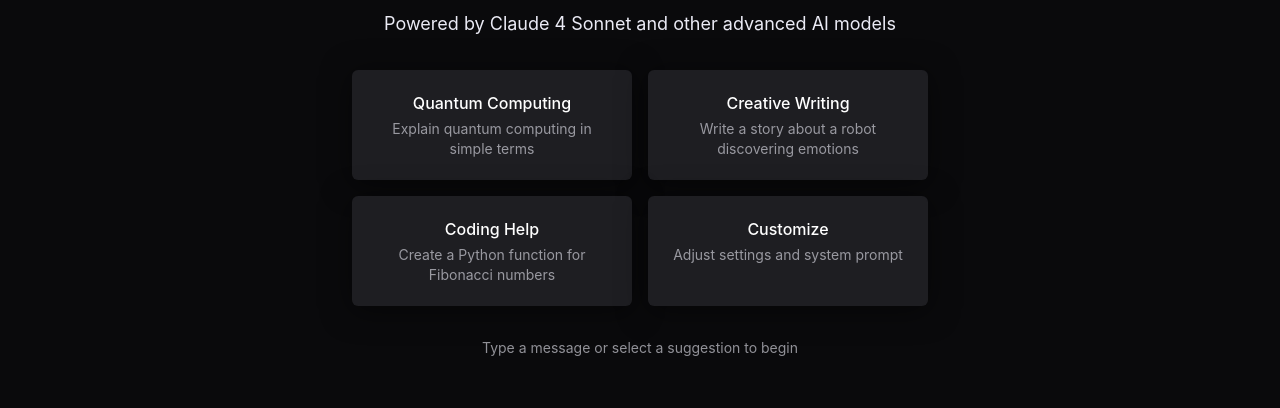
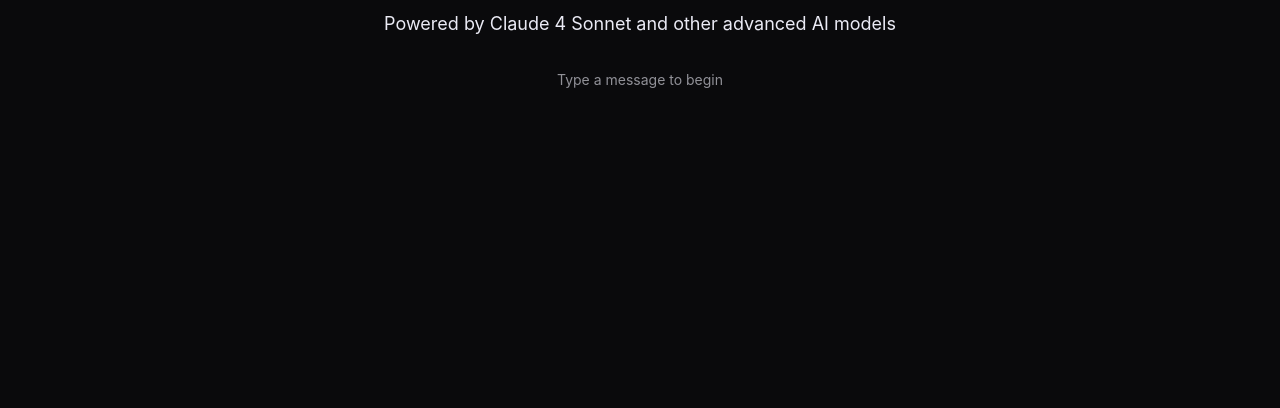
Before and after one commit to xunmengshe2x/llama-chat, a Next.js app: page / in a window 1280 px wide. Shown: the part 218-626 px from the top of the page. Built offline with nearby package versions, Linux system fonts and the light colour scheme.

Commit message:
update d commit2

```diff
--- a/app/components/EmptyState.js
+++ b/app/components/EmptyState.js
@@ -8,42 +8,8 @@
         Powered by Claude 4 Sonnet and other advanced AI models
       </p>
 
-      <div className="grid grid-cols-1 sm:grid-cols-2 gap-4 max-w-xl mx-auto mb-8">
-        <div
-          onClick={() => setPrompt("Explain quantum computing in simple terms")}
-          className="kojima-card dark:bg-kojima-gray hover:scale-[1.02] cursor-pointer transition-all duration-300 ease-in-out"
-        >
-          <h3 className="font-medium text-gray-900 dark:text-apple-text-primary mb-1">Quantum Computing</h3>
-          <p className="text-sm text-gray-500 dark:text-apple-text-tertiary">Explain quantum computing in simple terms</p>
-        </div>
-
-        <div
-          onClick={() => setPrompt("Write a short story about a robot discovering emotions")}
-          className="kojima-card dark:bg-kojima-gray hover:scale-[1.02] cursor-pointer transition-all duration-300 ease-in-out"
-        >
-          <h3 className="font-medium text-gray-900 dark:text-apple-text-primary mb-1">Creative Writing</h3>
-          <p className="text-sm text-gray-500 dark:text-apple-text-tertiary">Write a story about a robot discovering emotions</p>
-        </div>
-
-        <div
-          onClick={() => setPrompt("Create a Python function to generate Fibonacci numbers")}
-          className="kojima-card dark:bg-kojima-gray hover:scale-[1.02] cursor-pointer transition-all duration-300 ease-in-out"
-        >
-          <h3 className="font-medium text-gray-900 dark:text-apple-text-primary mb-1">Coding Help</h3>
-          <p className="text-sm text-gray-500 dark:text-apple-text-tertiary">Create a Python function for Fibonacci numbers</p>
-        </div>
-
-        <div
-          onClick={() => setOpen(true)}
-          className="kojima-card dark:bg-kojima-gray hover:scale-[1.02] cursor-pointer transition-all duration-300 ease-in-out"
-        >
-          <h3 className="font-medium text-gray-900 dark:text-apple-text-primary mb-1">Customize</h3>
-          <p className="text-sm text-gray-500 dark:text-apple-text-tertiary">Adjust settings and system prompt</p>
-        </div>
-      </div>
-
       <div className="text-sm text-gray-500 dark:text-apple-text-tertiary">
-        <p>Type a message or select a suggestion to begin</p>
+        <p>Type a message to begin</p>
       </div>
     </div>
   );
```
